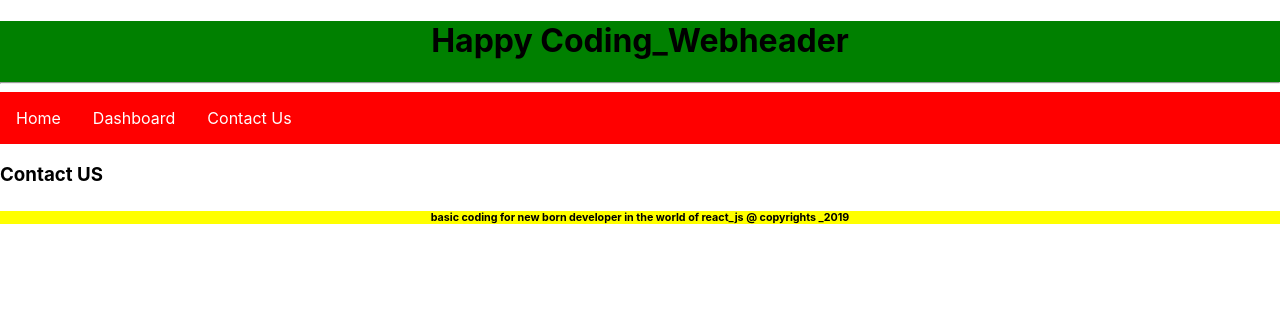
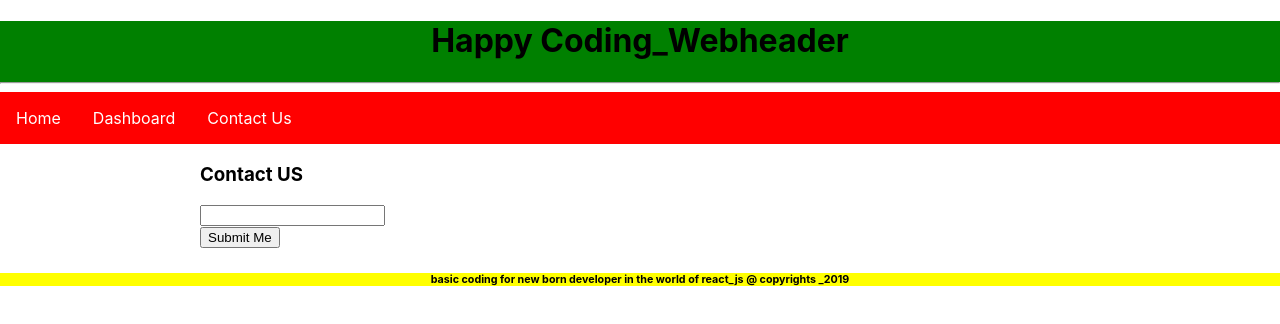
Before and after one commit to coderaudi/react_basic_quick_start, a React (Create React App) app: page /contactus in a window 1280 px wide. Shown: the top 324 px of the page. Built offline with nearby package versions, Linux system fonts and the light colour scheme.

Commit message:
contact us message

```diff
--- a/src/routes/contactus.js
+++ b/src/routes/contactus.js
@@ -1,11 +1,56 @@
 import React, { Component } from 'react';
 
 class Contactus extends Component {
+
+    constructor(props) {
+        super(props);
+
+        this.state = {
+            userMessage: "",
+            isSubmitted: false
+        }
+        this.isSubmitted = false
+    }
+
+    onChangeUserMessage = (e) => {
+        this.setState({
+            userMessage: e.target.value
+        })
+    }
+
+    submitMessage = (e) => {
+        this.setState({
+            isSubmitted: true
+        })
+    }
+    deleteMessage = (e) => {
+        this.setState({
+            isSubmitted: false,
+            userMessage: ""
+        })
+    }
+
+
     render() {
         return (
-            <div>
+            <div style={{ marginLeft: "200px" }}>
                 <h3>Contact US</h3>
+                <input type="text"
+                    value={this.state.userMessage}
+                    onChange={e => this.onChangeUserMessage(e)} />
+                <br />
+                <button onClick={e => this.submitMessage(e)}>Submit Me</button>
 
+                {this.state.isSubmitted ? <div>
+
+                    <hr />
+                    Your Message : {this.state.userMessage}
+
+                    <br />
+
+                    <button onClick={e => this.deleteMessage(e)}>Delete Your Message</button>
+                </div> : ""
+                }
             </div>
         );
     }
```
